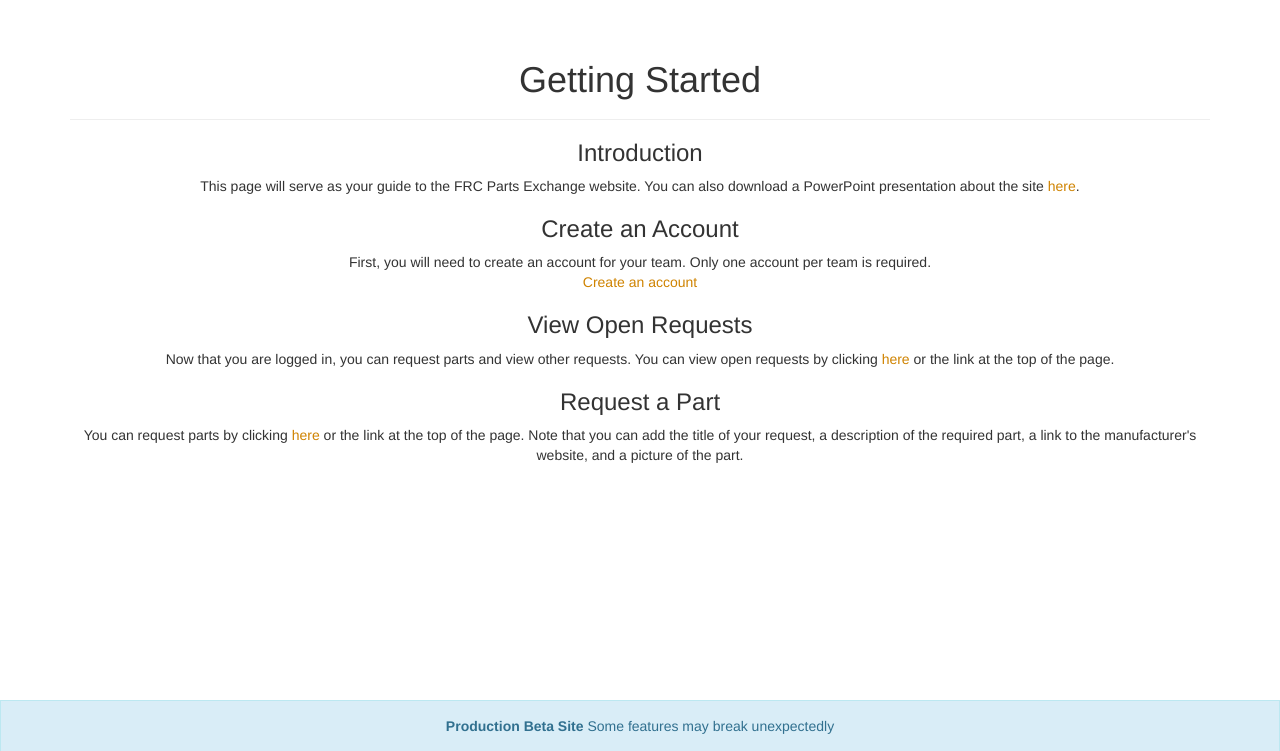
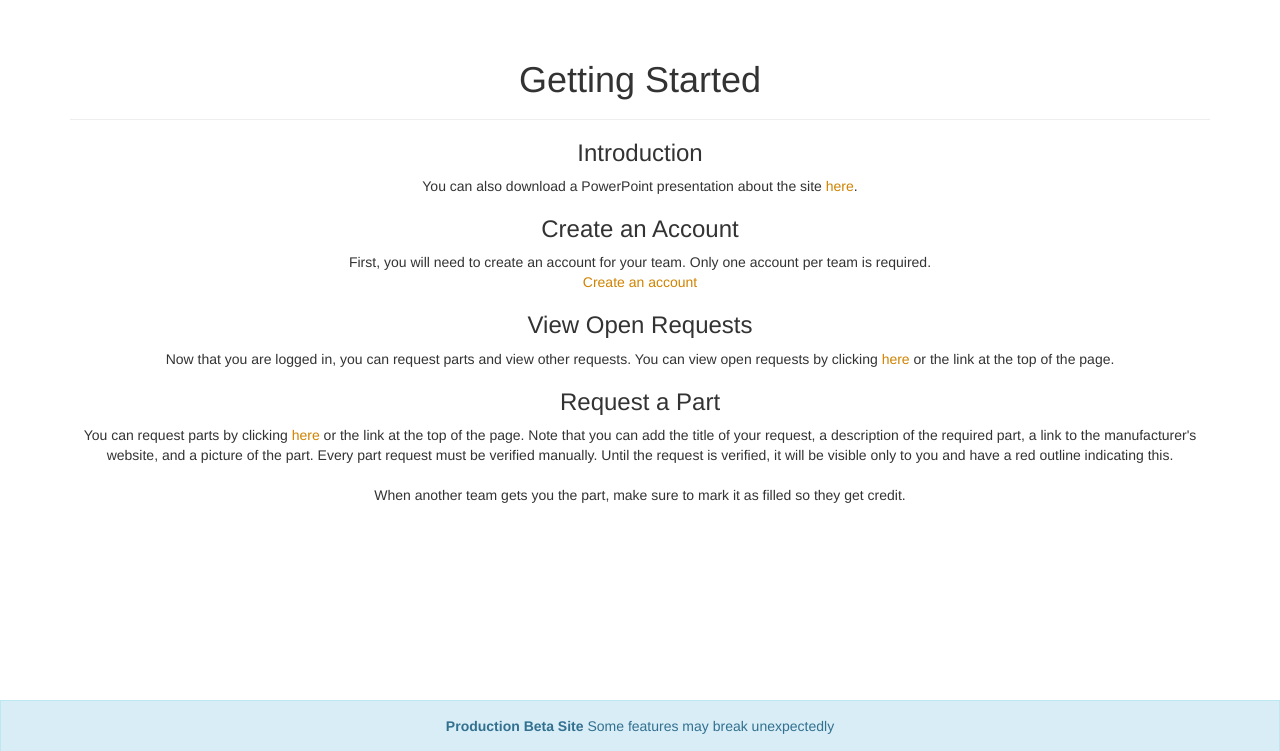
Before and after one commit to FRC3184/partexchange, a PHP site: page /getting_started.php in a window 1280 px wide. Shown: the part 51-802 px from the top of the page. Run offline with PHP 8.4, Linux system fonts and the light colour scheme; some libraries are stand-ins or nearby versions.

Commit message:
Update documentation
Rewrite stuff on main page and add information about verification to getting started page
Closes #26

```diff
--- a/getting_started.php
+++ b/getting_started.php
@@ -13,13 +13,16 @@
       <h1>Getting Started</h1>
     </div>
     <h3>Introduction</h3>
-    <p id="intro">This page will serve as your guide to the FRC Parts Exchange website. You can also download a PowerPoint presentation about the site <a href="/FRC_Parts_Exchange.pptx">here</a>.</p>
+    <p id="intro">You can also download a PowerPoint presentation about the site <a href="/FRC_Parts_Exchange.pptx">here</a>.</p>
     <h3>Create an Account</h3>
     <p id="create-act">First, you will need to create an account for your team. Only one account per team is required.<br /><a href="/account/create.php">Create an account</a></p>
     <h3>View Open Requests</h3>
     <p id="view-open">Now that you are logged in, you can request parts and view other requests. You can view open requests by clicking <a href="/parts/index.php">here</a> or the link at the top of the page.</p>
     <h3>Request a Part</h3>
-    <p id="request-prt">You can request parts by clicking <a href="/parts/request.php">here</a> or the link at the top of the page. Note that you can add the title of your request, a description of the required part, a link to the manufacturer's website, and a picture of the part.</p>
+    <p id="request-prt">You can request parts by clicking <a href="/parts/request.php">here</a> or the link at the top of the page.
+      Note that you can add the title of your request, a description of the required part, a link to the manufacturer's website, and a picture of the part.
+      Every part request must be verified manually. Until the request is verified, it will be visible only to you and have a red outline indicating this.
+      <br /><br />When another team gets you the part, make sure to mark it as filled so they get credit.</p>
   </div>
 
   <?php include 'lib/foot.html'; ?>
```
Also changed, not shown: index.php (+4 -3 lines).
